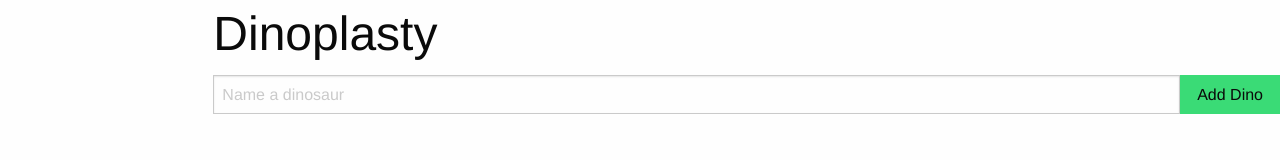
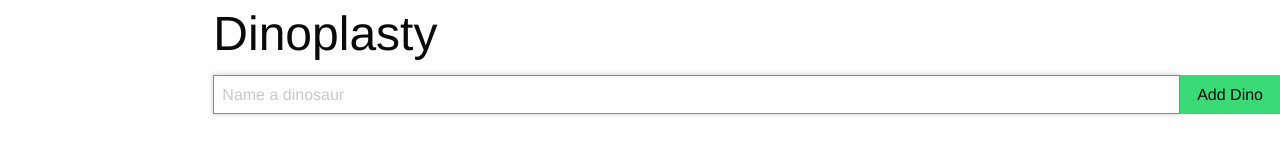
Before and after one commit to jaydenkenny/dinoplasty, a plain HTML site: page index.html in a window 1280 px wide. Drawn offline with nearby package versions, Linux system fonts and the light colour scheme.

Commit message:
Autofocus and require dinoName

```diff
--- a/app.js
+++ b/app.js
@@ -6,6 +6,11 @@ const app = {
         document
         .querySelector(selectors.formSelector)
         .addEventListener('submit',this.addDino.bind(this))
+
+        // old method of focusing: document
+        // .querySelector(selectors.formSelector)
+        // .dinoName
+        // .focus()
     },
     addDino(ev){
         ev.preventDefault()
@@ -33,6 +38,7 @@ const app = {
         console.log(this.dinos)
 
         ++ this.max
+        ev.target.reset() //resets all inputs
         //this.renderListItem(dino)
     },
 
--- a/index.html
+++ b/index.html
@@ -16,7 +16,7 @@
 
                 <form id="dinoForm">
                         <div class="input-group">
-                        <input type="text" name="dinoName" placeholder="Name a dinosaur" class="input-group-field">
+                        <input type="text" name="dinoName" placeholder="Name a dinosaur" class="input-group-field" autofocus required>
                         <div class="input-group-button">
                         <button type="submit" class="button success">Add Dino</button>
                         </div>
```
